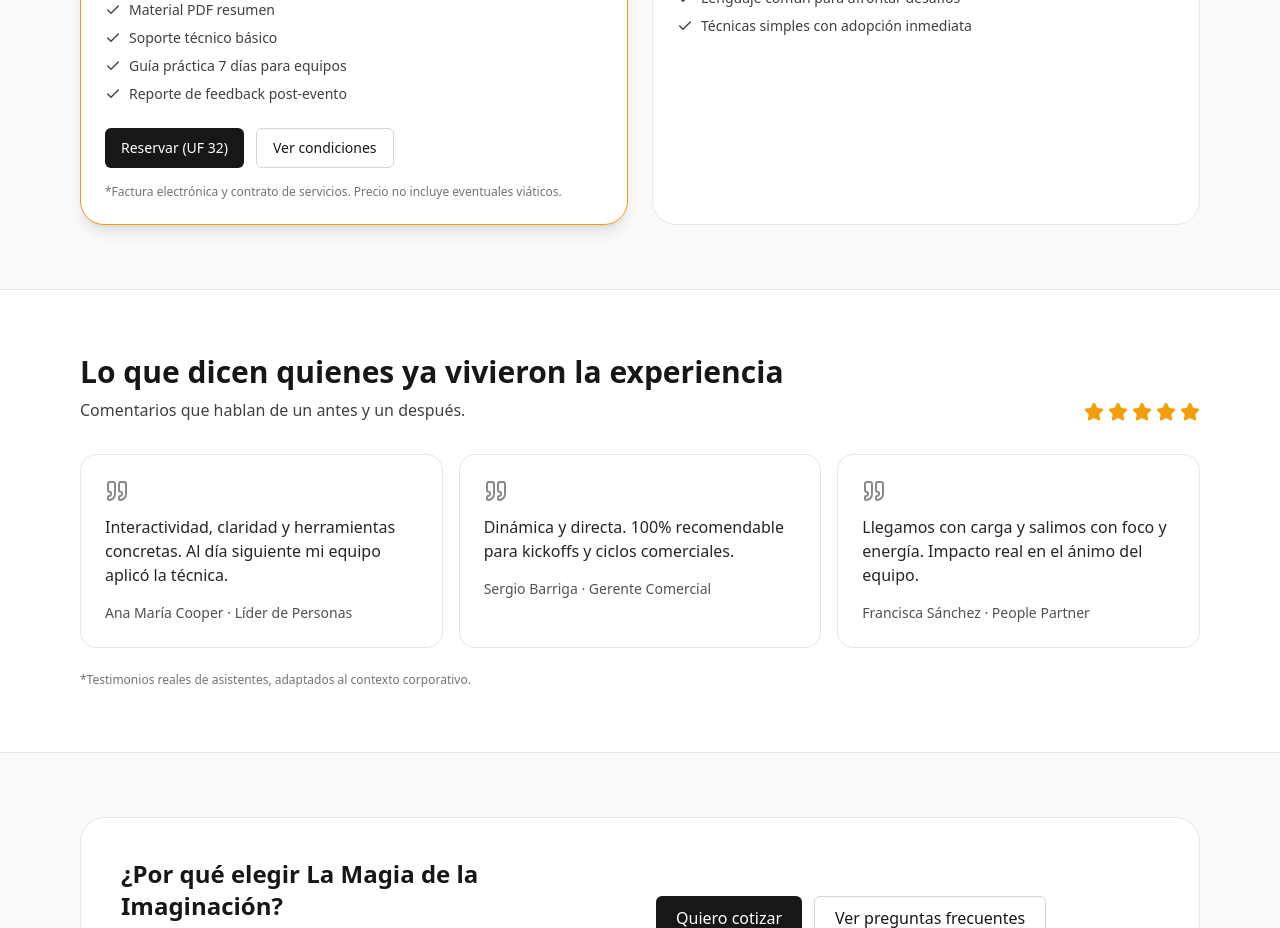
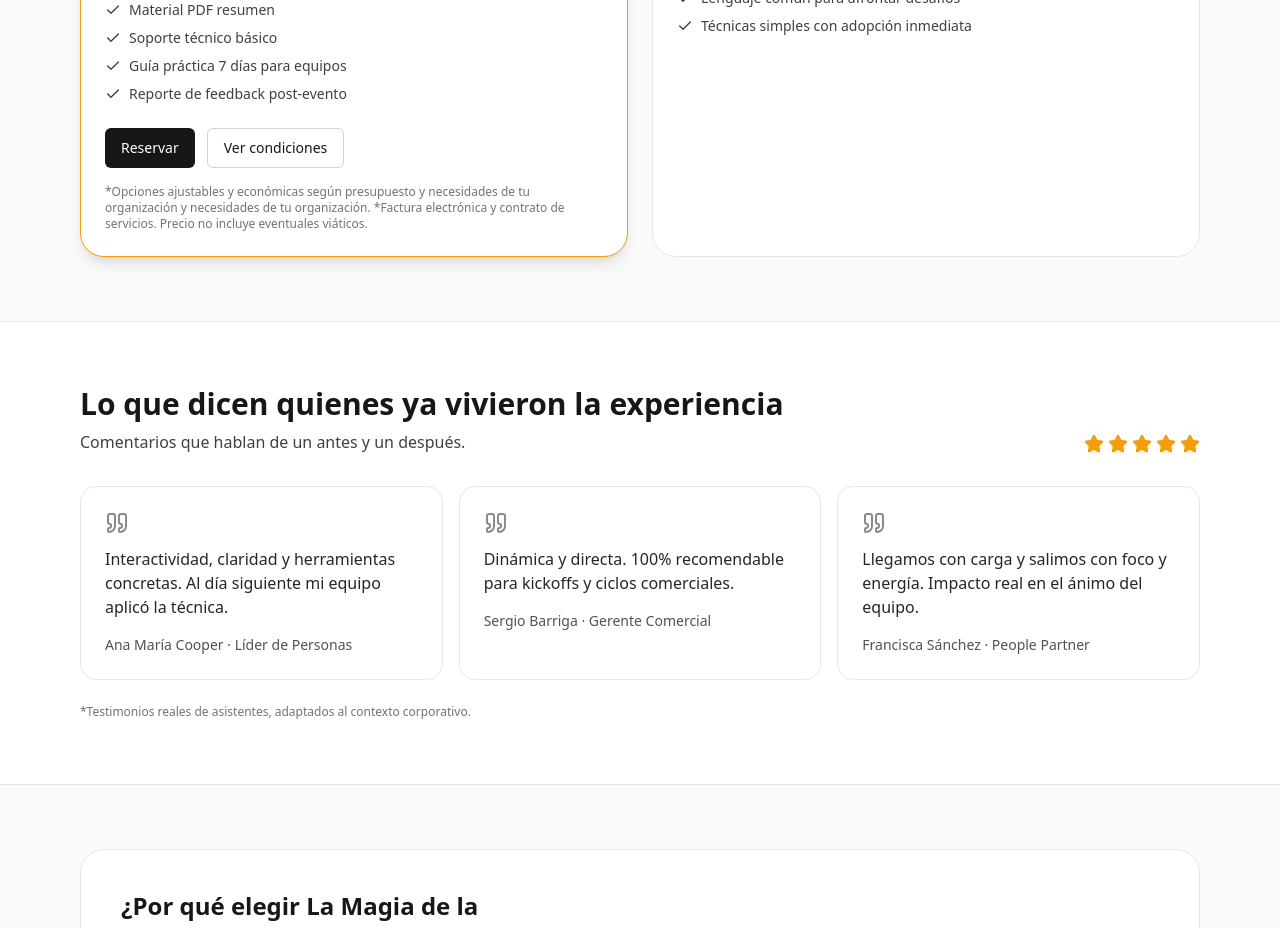
Before and after one commit to TronxGroup/Echevensko, a Next.js app: page / in a window 1280 px wide. Shown: the part 2840-3768 px from the top of the page. Built offline with nearby package versions, Linux system fonts and the light colour scheme.

Commit message:
Update page.tsx

```diff
--- a/app/page.tsx
+++ b/app/page.tsx
@@ -737,13 +737,15 @@ export default function EchevenskoB2BLanding() {
                 </ul>
                 <div className="mt-6 flex flex-wrap gap-3">
                   <Button asChild className="rounded-2xl">
-                    <a href="#contacto">Reservar (UF 32)</a>
+                    <a href="#contacto">Reservar </a>
                   </Button>
                   <Button asChild variant="outline" className="rounded-2xl">
                     <a href="#faq">Ver condiciones</a>
                   </Button>
                 </div>
                 <p className="text-xs text-neutral-500 mt-4">
+                  *Opciones ajustables y económicas según presupuesto y necesidades de tu organización
+                  y necesidades de tu organización.
                   *Factura electrónica y contrato de servicios. Precio no incluye
                   eventuales viáticos.
                 </p>
```
